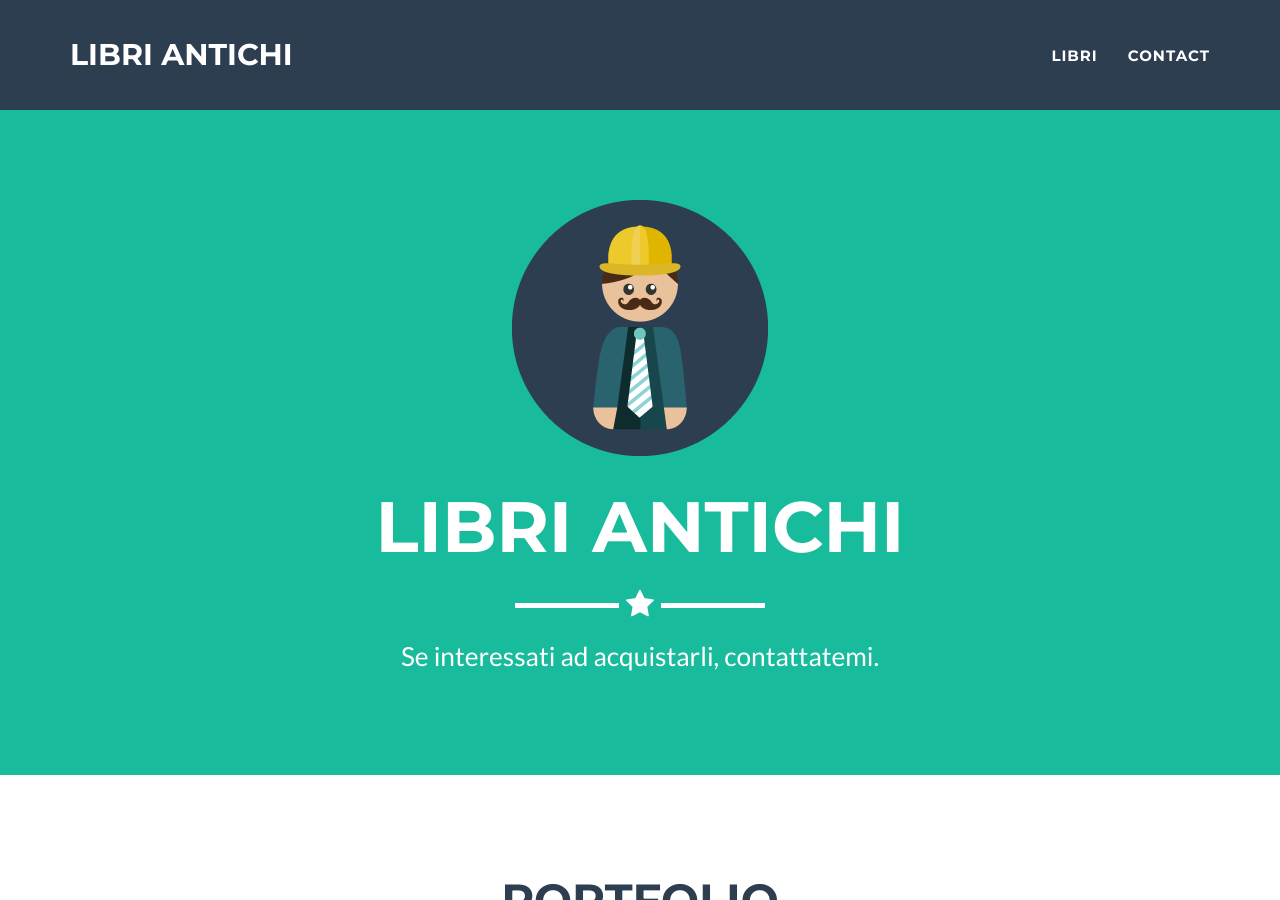
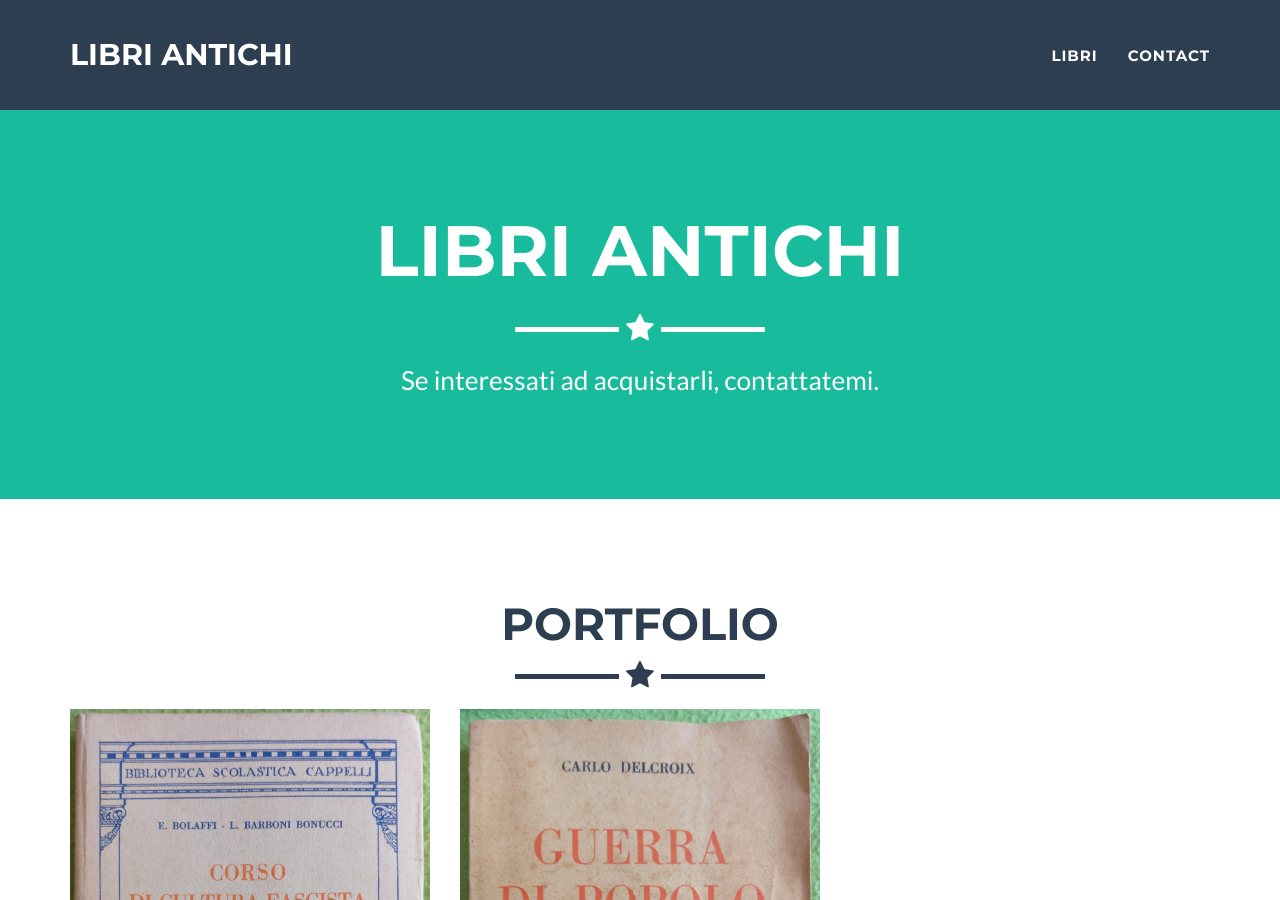
Before and after one commit to DanySK/libri-antichi, a Jekyll site: the page built from index.html, in a window 1280 px wide and 900 px high. Built offline with Jekyll 4.4.1, drawn with Linux system fonts in a browser that asks for light colours.

Commit message:
Remove logo

```diff
--- a/_includes/header.html
+++ b/_includes/header.html
@@ -3,7 +3,6 @@
         <div class="container">
             <div class="row">
                 <div class="col-lg-12">
-                    <img class="img-responsive" src="img/profile.png" alt="">
                     <div class="intro-text">
                         <span class="name">{{ site.title }}</span>
                         <hr class="star-light">
```
